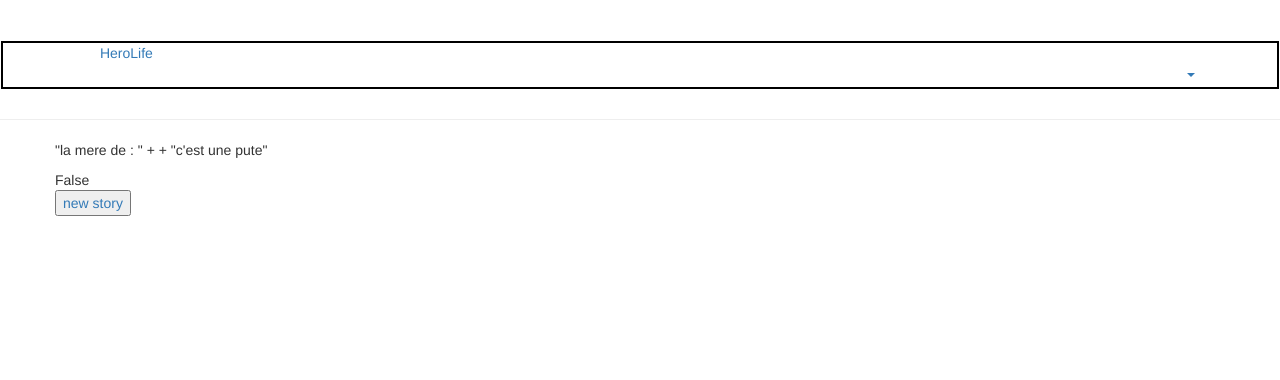
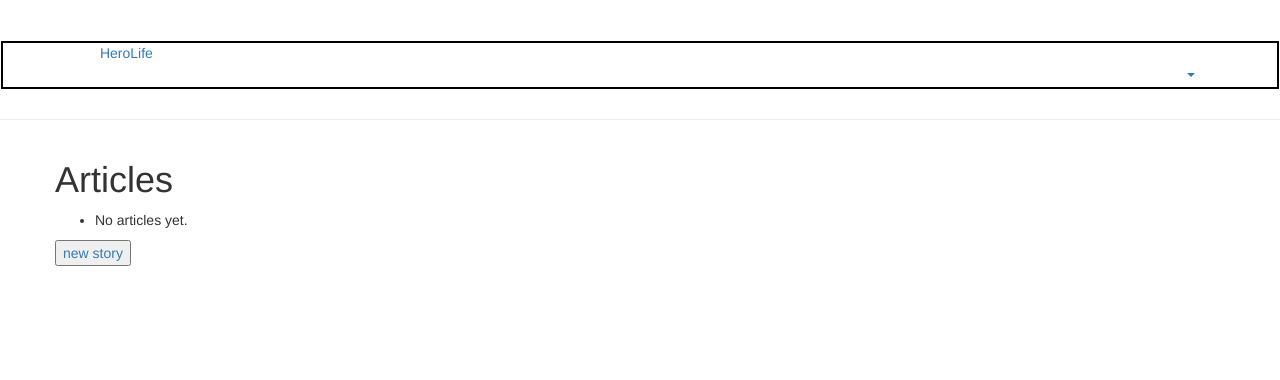
Before and after one commit to epechaubes/mesi, a Django app: page /board/ in a window 1280 px wide. Shown: the top 380 px of the page. Run offline with Django 3.2, Linux system fonts and the light colour scheme; parts of the project's set-up code (start-up, migrations or seed data) failed here and were passed over; some libraries are stand-ins or nearby versions.

Commit message:
Add herostory list view

```diff
--- /dev/null
+++ b/mesi_project/board/templates/board/herostory_list.html
@@ -0,0 +1,8 @@
+    <h1>Articles</h1>
+        <ul>
+            {% for herostory in herostory_list %}
+                <li>{{ herostory.text }}</li>
+            {% empty %}
+                <li>No articles yet.</li>
+            {% endfor %}
+        </ul>
--- a/mesi_project/board/templates/board/index.html
+++ b/mesi_project/board/templates/board/index.html
@@ -2,8 +2,12 @@
 
 {% block content %}
 
-    <p> "la mere de : " + {{request.user.username}} + "c'est une pute"
+    <!-- <p> "la mere de : " + {{request.user.username}} + "c'est une pute"
     <div>{{request.user.is_authenticated}}</div>
+
+    -->
+
+    {% include "board/herostory_list.html" %}
 
     <a href="story/">
         <button>new story</button>
--- a/mesi_project/board/urls.py
+++ b/mesi_project/board/urls.py
@@ -2,11 +2,12 @@ from django.conf import settings
 from django.urls import path
 from . import views
 from django.contrib.auth.views import LogoutView
-
+from .views import HeroStoryListView
 
 app_name = "board"
 
 urlpatterns = [
     path('story/', views.hero_story, name='story'),
     path('', views.index, name='index'),
+    path('list', HeroStoryListView.as_view(), name='herostory-list')
 ]
--- a/mesi_project/board/views.py
+++ b/mesi_project/board/views.py
@@ -1,7 +1,11 @@
 import logging
 
+from django.contrib.auth.models import Group
 from django.forms import ModelForm
 from django.shortcuts import render, redirect
+from django.views import generic
+from django.views.generic import TemplateView
+
 from .models import HeroStory
 
 logger = logging.getLogger(__name__)
@@ -12,6 +16,11 @@ class HeroStoryForm(ModelForm):
     class Meta:
         model = HeroStory
         fields = ('text', )
+
+
+class HeroStoryListView(generic.ListView):
+    model = HeroStory
+    context_object_name = 'herostory_list'
 
 
 def index(request):
```
Also changed, not shown: README.md.
